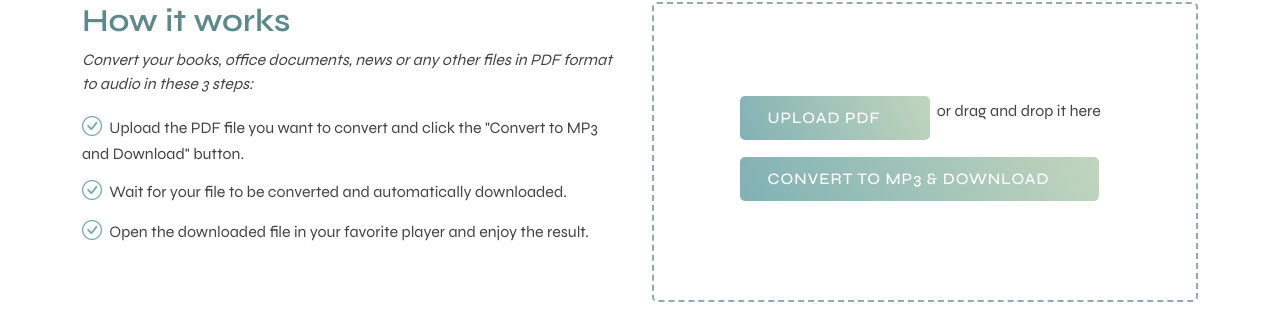
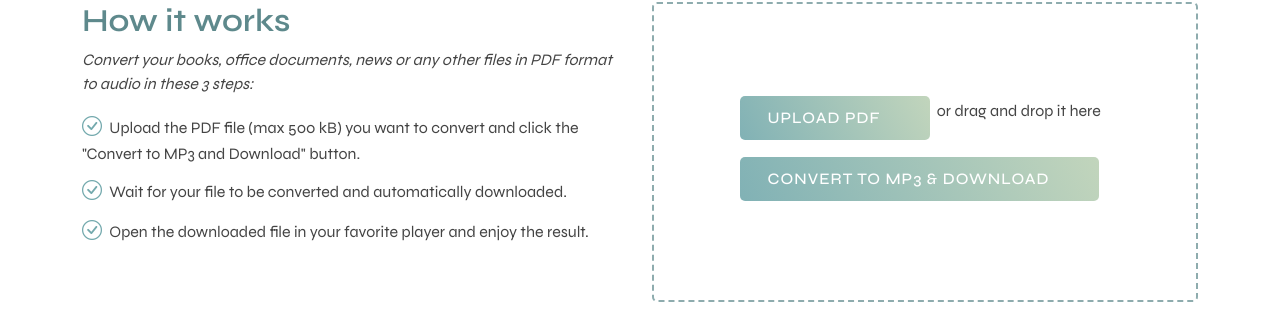
Before and after one commit to vojpr/Text_to_Speech_Web, a Flask app: page / in a window 1280 px wide. Shown: the part 918-1229 px from the top of the page. Run offline with Flask 2, Linux system fonts and the light colour scheme; some libraries are stand-ins or nearby versions.

Commit message:
Add file size limiter

```diff
--- a/static/js/main.js
+++ b/static/js/main.js
@@ -162,3 +162,15 @@ var checkDownloadCookie = function() {
     downloadTimeout = setTimeout(checkDownloadCookie, 1000);
   }
 };
+
+/**
+* Checking file size to be less than 500 kB
+*/
+var uploadField = document.getElementById("file");
+
+uploadField.onchange = function() {
+    if(this.files[0].size > 512){
+       alert("File is too big! Please select a file with a maximum size of 500 kB.");
+       this.value = "";
+    };
+};
--- a/templates/index.html
+++ b/templates/index.html
@@ -76,7 +76,7 @@
                     <div class="file-message-div">
                       <span class="file-message">or drag and drop it here</span>
                     </div>
-                  <input class="file-input" type="file" name="file" accept="application/pdf,.pdf">
+                  <input class="file-input" id="file" type="file" name="file" accept="application/pdf,.pdf">
                   <span class='btn'>
                     <input type="submit" class='choose-file-button' value="Convert to MP3 & Download" id="downloadLink">
                   </span>
@@ -92,7 +92,7 @@
               Convert your books, office documents, news or any other files in PDF format to audio in these 3 steps:
             </p>
             <ul>
-              <li><i class="bi bi-check-circle"></i> Upload the PDF file you want to convert and click the "Convert to MP3 and Download" button.</li>
+              <li><i class="bi bi-check-circle"></i> Upload the PDF file (max 500 kB) you want to convert and click the "Convert to MP3 and Download" button.</li>
               <li><i class="bi bi-check-circle"></i> Wait for your file to be converted and automatically downloaded.</li>
               <li><i class="bi bi-check-circle"></i> Open the downloaded file in your favorite player and enjoy the result.</li>
             </ul>
```
